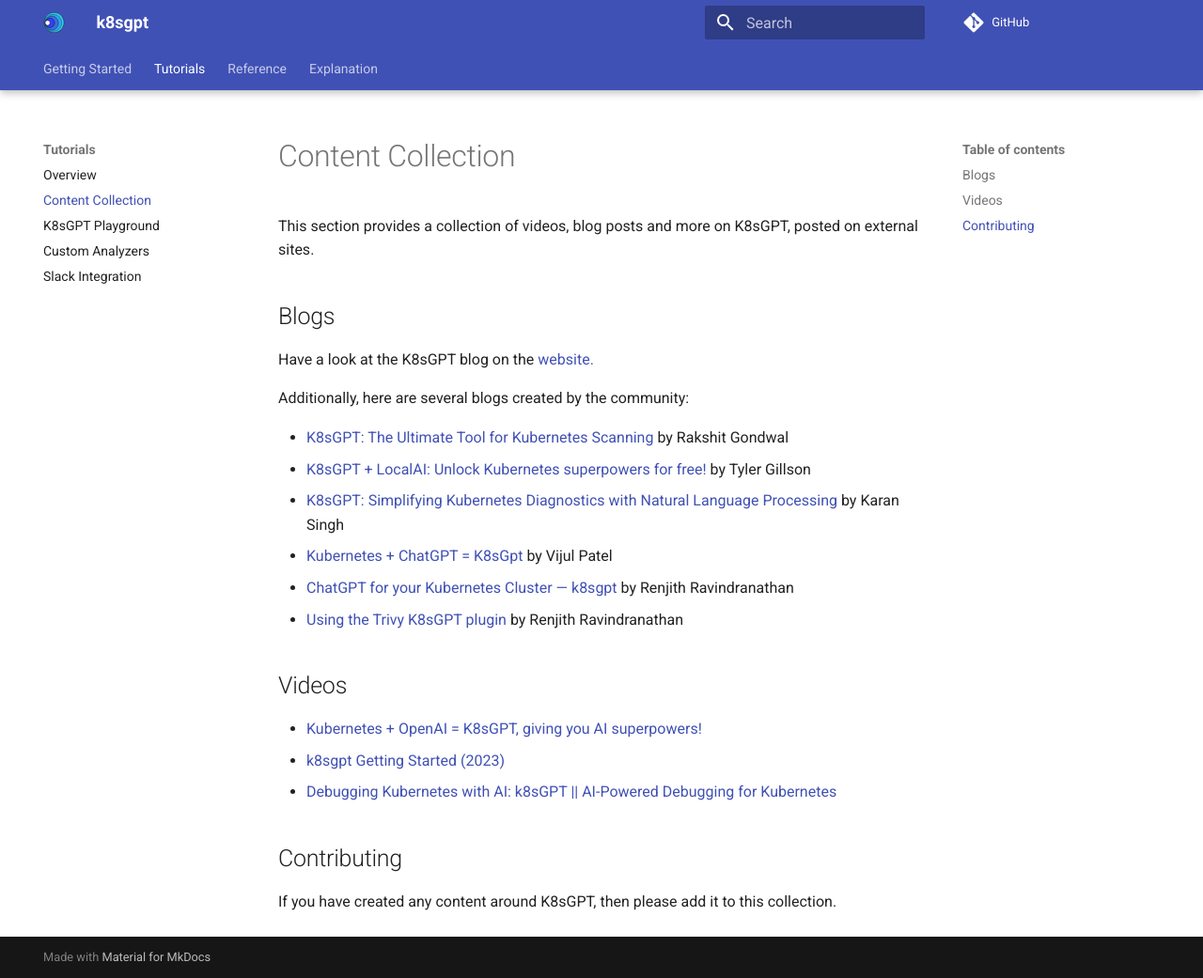
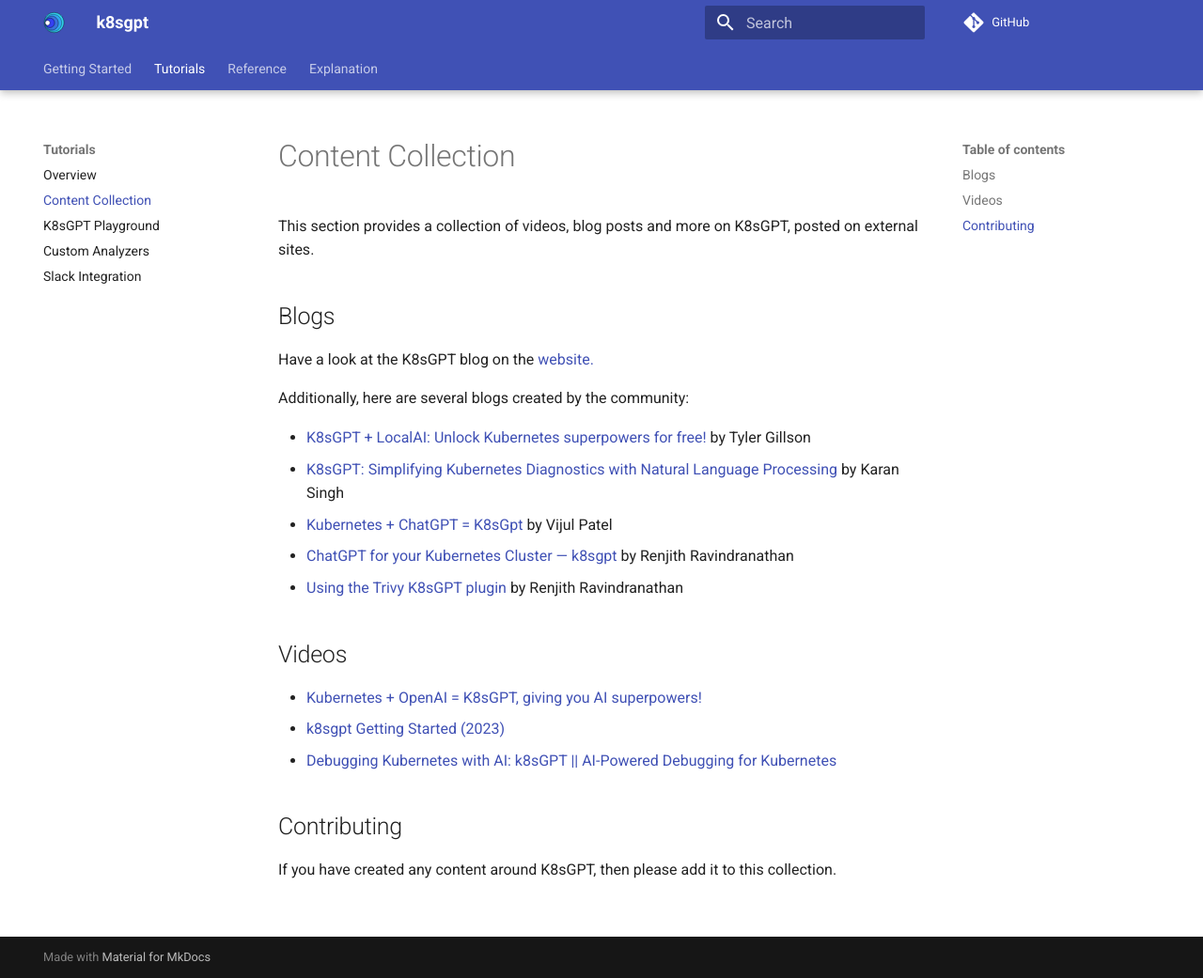
Before and after one commit to k8sgpt-ai/docs, an MkDocs documentation site: the page built from docs/tutorials/content-collection/content-collection.md, in a window 1280 px wide and 1041 px high. Shown: the whole window at 94% size. Built offline with MkDocs 1.6.1 and Material for MkDocs 9.7.7, drawn with Linux system fonts in a browser that asks for light colours; comment, search, counter and statistics services are not loaded.

Commit message:
fix: This link is broken and not working
* [K8sGPT: The Ultimate Tool for Kubernetes Scanning](https://blog.wemakedevs.org/k8sgpt) by Rakshit Gondwal

This link is not working

Signed-off-by: yogeshraheja <yogesh.10d@gmail.com>

```diff
--- a/docs/tutorials/content-collection/content-collection.md
+++ b/docs/tutorials/content-collection/content-collection.md
@@ -7,7 +7,6 @@ Have a look at the K8sGPT blog on the [website.](https://k8sgpt.ai/blog/)
 
 Additionally, here are several blogs created by the community:
 
-* [K8sGPT: The Ultimate Tool for Kubernetes Scanning](https://blog.wemakedevs.org/k8sgpt) by Rakshit Gondwal
 * [K8sGPT + LocalAI: Unlock Kubernetes superpowers for free!](https://itnext.io/k8sgpt-localai-unlock-kubernetes-superpowers-for-free-584790de9b65) by Tyler Gillson
 * [K8sGPT: Simplifying Kubernetes Diagnostics with Natural Language Processing](https://www.kubetools.io/kubernetes/k8sgpt-simplifying-kubernetes-diagnostics-with-natural-language-processing/) by Karan Singh
 * [Kubernetes + ChatGPT = K8sGpt](https://medium.com/@vijulpatel865/kubernetes-chatgpt-k8sgpt-a9199363dd38) by Vijul Patel
```
